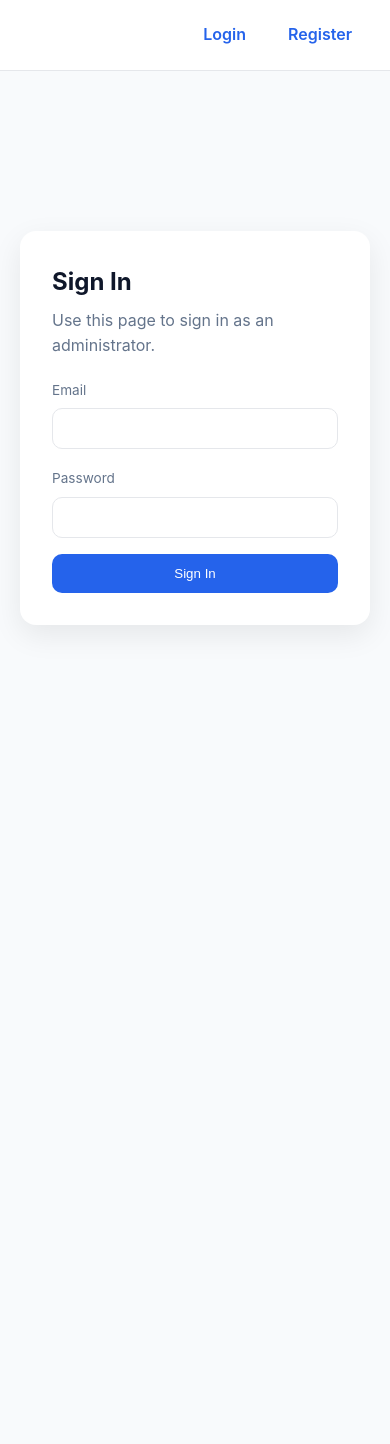
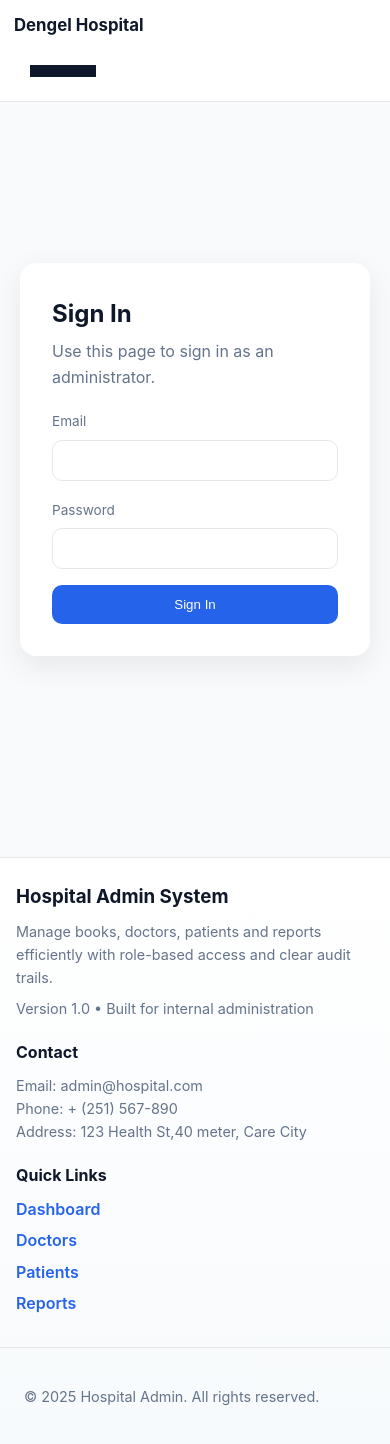
Before and after one commit to petrosasmamaw/Hospital-System, a React (Vite) app in the folder hospital-admin/: page /login in a window 390 px wide. Before the commit the page ends 844 px from the top, so only its background shows below. Built offline with nearby package versions, Linux system fonts and the light colour scheme; no server answers.

Commit message:
footer added

```diff
--- a/hospital-admin/src/App.jsx
+++ b/hospital-admin/src/App.jsx
@@ -11,6 +11,7 @@
 import Login from "./components/pages/login.jsx";
 import Register from "./components/pages/register.jsx";
 import Navbar from "./components/pages/navbar.jsx";
+import Footer from "./components/pages/Footer.jsx";
 
 function AppRoutes({ user }) {
 	return (
@@ -65,6 +66,7 @@
 			<main style={{ padding: 20 }}>
 				<AppRoutes user={user} />
 			</main>
+			<Footer />
 		</div>
 	);
 }
--- /dev/null
+++ b/hospital-admin/src/components/pages/Footer.jsx
@@ -0,0 +1,37 @@
+import React from "react";
+
+export default function Footer() {
+  return (
+    <footer className="site-footer">
+      <div className="page footer-grid">
+        <div className="footer-col">
+          <h3>Hospital Admin System</h3>
+          <p className="muted">Manage books, doctors, patients and reports efficiently with role-based access and clear audit trails.</p>
+          <p className="muted" style={{ marginTop: 8 }}>Version 1.0 • Built for internal administration</p>
+        </div>
+
+        <div className="footer-col">
+          <h4>Contact</h4>
+          <p className="muted">Email: <a href="mailto:admin@hospital.com">admin@hospital.com</a></p>
+          <p className="muted">Phone: <a href="tel:+251567890">+ (251) 567-890</a></p>
+          <p className="muted">Address: 123 Health St,40 meter, Care City</p>
+        </div>
+
+        <div className="footer-col">
+          <h4>Quick Links</h4>
+          <ul className="footer-links">
+            <li><a href="/">Dashboard</a></li>
+            <li><a href="/doctors">Doctors</a></li>
+            <li><a href="/patients">Patients</a></li>
+            <li><a href="/reports">Reports</a></li>
+          </ul>
+        </div>
+      </div>
+      <div className="footer-bottom">
+        <div className="page">
+          <small className="muted">© {new Date().getFullYear()} Hospital Admin. All rights reserved.</small>
+        </div>
+      </div>
+    </footer>
+  );
+}
--- a/hospital-admin/src/components/pages/navbar.jsx
+++ b/hospital-admin/src/components/pages/navbar.jsx
@@ -1,9 +1,10 @@
-import React from "react";
+import React, { useState } from "react";
 import { Link, useNavigate } from "react-router-dom";
 import { useDispatch } from "react-redux";
 import { logoutUser } from "../slices/slice/authSlice";
 
 export default function Navbar({ user }) {
+	const [open, setOpen] = useState(false);
 	const dispatch = useDispatch();
 	const navigate = useNavigate();
 
@@ -17,9 +18,18 @@
 	};
 
 	return (
-		<nav className="site-nav">
+		<nav className={`site-nav ${open ? "open" : ""}`}>
+			<div className="nav-brand">
+				<h1>Dengel Hospital</h1>
+			</div>
+			<button className={`hamburger ${open ? "is-active" : ""}`} onClick={() => setOpen(!open)} aria-label="Toggle menu">
+				<span />
+				<span />
+				<span />
+			</button>
+
 			{user ? (
-				<>
+				<div className={`nav-items ${open ? "open" : ""}`}>
 					<Link to="/">Dashboard</Link>
 					<Link to="/books">Books</Link>
 					<Link to="/doctors">Doctors</Link>
@@ -28,13 +38,13 @@
 					<div style={{ flex: 1 }} />
 					<span style={{ color: "var(--muted)" }}>Welcome, {user.name || user.email}</span>
 					<button className="logout-btn" onClick={handleLogout}>Logout</button>
-				</>
+				</div>
 			) : (
-				<>
+				<div className={`nav-items ${open ? "open" : ""}`}>
 					<div style={{ flex: 1 }} />
 					<Link to="/login">Login</Link>
 					<Link to="/register">Register</Link>
-				</>
+				</div>
 			)}
 		</nav>
 	);
--- a/hospital-admin/src/index.css
+++ b/hospital-admin/src/index.css
@@ -117,6 +117,7 @@
   position: sticky;
   top: 0;
   z-index: 50;
+  flex-wrap: wrap;
 }
 
 .site-nav a {
@@ -395,3 +396,143 @@
     align-items: flex-start;
   }
 }
+
+/* NAVBAR RESPONSIVE ADJUSTMENTS */
+@media (max-width: 900px) {
+  .site-nav {
+    padding: 12px 18px;
+    gap: 12px;
+  }
+  .site-nav a {
+    padding: 8px 10px;
+  }
+}
+
+@media (max-width: 700px) {
+  .site-nav {
+    flex-direction: column;
+    align-items: stretch;
+    gap: 8px;
+    padding: 12px 14px;
+  }
+
+  .site-nav h1 {
+    width: 100%;
+    font-size: 1.05rem;
+    margin-bottom: 6px;
+  }
+
+  .site-nav a {
+    display: block;
+    width: 100%;
+    padding: 10px 12px;
+    border-radius: 8px;
+    color: var(--primary);
+    font-weight: 600;
+  }
+
+  .site-nav .logout-btn,
+  .site-nav .btn-ghost {
+    width: 100%;
+    box-sizing: border-box;
+  }
+
+  .site-nav span {
+    width: 100%;
+    text-align: left;
+    padding: 6px 4px;
+    color: var(--muted);
+  }
+}
+
+/* Hamburger and mobile nav styles */
+.hamburger {
+  display: none;
+  background: transparent;
+  border: none;
+  cursor: pointer;
+  padding: 8px;
+  margin-left: 8px;
+}
+.hamburger span {
+  display: block;
+  width: 22px;
+  height: 2px;
+  background: var(--text);
+  margin: 4px 0;
+  transition: transform 0.22s ease, opacity 0.22s ease;
+}
+.hamburger.is-active span:nth-child(1) {
+  transform: translateY(6px) rotate(45deg);
+}
+.hamburger.is-active span:nth-child(2) {
+  opacity: 0;
+}
+.hamburger.is-active span:nth-child(3) {
+  transform: translateY(-6px) rotate(-45deg);
+}
+
+.nav-items {
+  display: flex;
+  gap: 18px;
+  align-items: center;
+  width: 100%;
+}
+
+@media (max-width: 700px) {
+  .hamburger { display: inline-flex; }
+  .nav-items { display: none; flex-direction: column; gap: 8px; padding-top: 8px; }
+  .nav-items.open { display: flex; }
+  .nav-brand { display: flex; justify-content: space-between; align-items: center; width: 100%; }
+}
+
+/* =========================
+   FOOTER
+========================= */
+.site-footer {
+  margin-top: 40px;
+  background: linear-gradient(180deg, #ffffff, #f7fafc);
+  border-top: 1px solid var(--border);
+}
+
+.footer-grid {
+  display: grid;
+  grid-template-columns: repeat(3, 1fr);
+  gap: 20px;
+  padding: 36px 24px;
+}
+
+.footer-col h3,
+.footer-col h4 {
+  margin-bottom: 8px;
+}
+
+.footer-links {
+  list-style: none;
+  padding: 0;
+  margin: 0;
+}
+
+.footer-links li {
+  margin: 6px 0;
+}
+
+.footer-links a {
+  color: var(--primary);
+  font-weight: 600;
+}
+
+.footer-bottom {
+  border-top: 1px solid var(--border);
+  padding: 12px 0;
+  background: transparent;
+}
+
+@media (max-width: 900px) {
+  .footer-grid {
+    grid-template-columns: 1fr;
+  }
+  .footer-grid {
+    padding: 24px 16px;
+  }
+}
```
Also changed, not shown: 1 other file (tests, documents, lock files or other folders).
